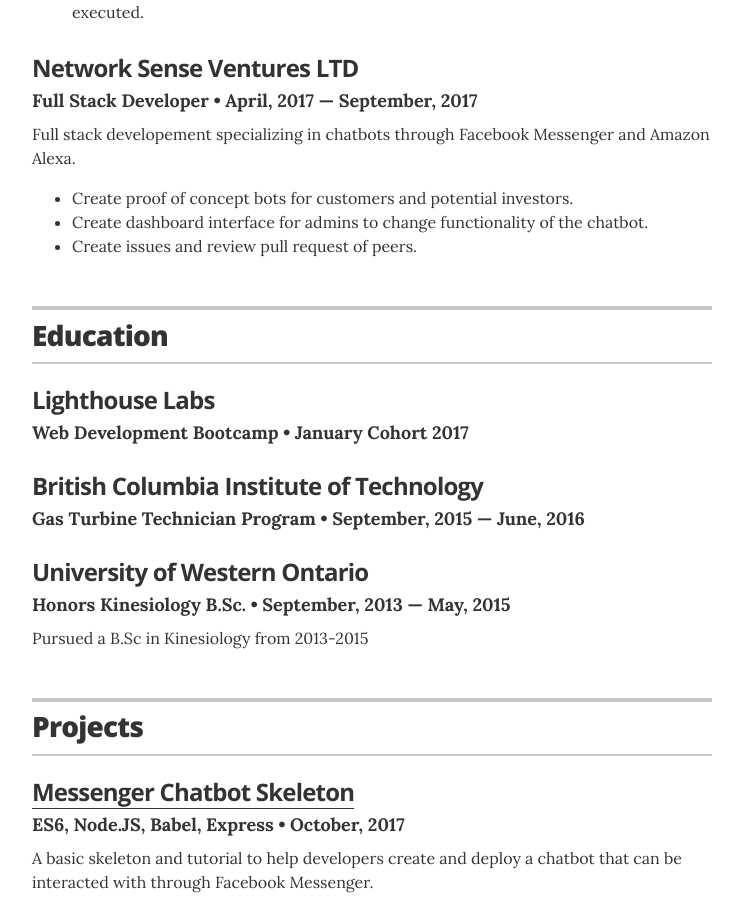
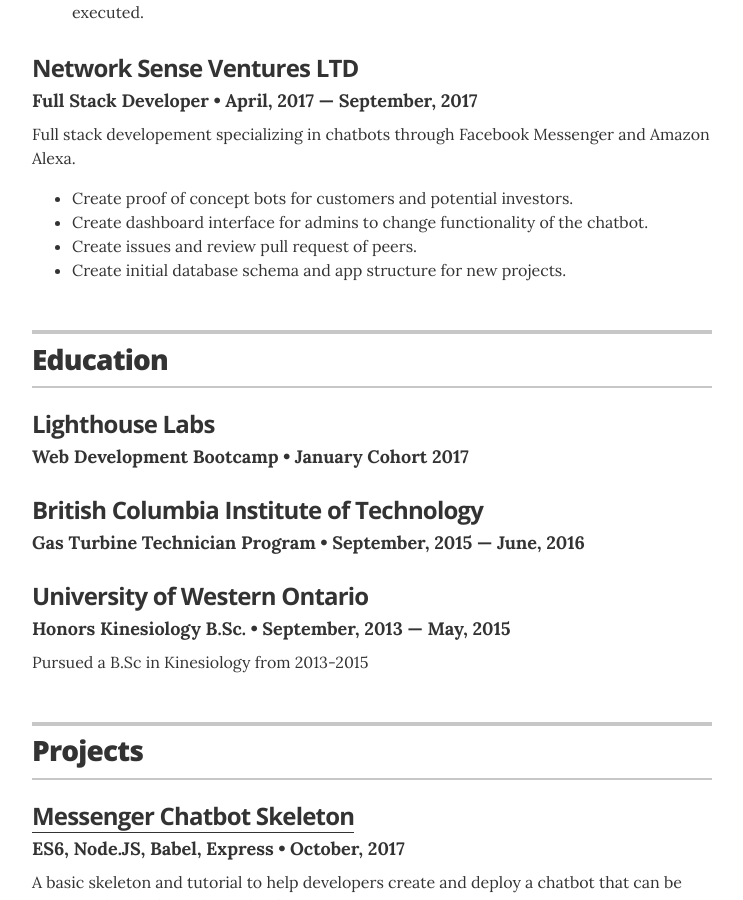
Before and after one commit to mprads/mprads.github.io, a Jekyll site: the page built from index.html, in a window 1280 px wide and 900 px high, scrolled down 861 px. Shown: the whole window, without its empty margins (268-1011 px from the left). Built offline with Jekyll 4.4.1, drawn with Linux system fonts in a browser that asks for light colours.

Commit message:
Added more description to job experience

```diff
--- a/_data/experience.yml
+++ b/_data/experience.yml
@@ -7,7 +7,7 @@
 - company: Network Sense Ventures LTD
   position: Full Stack Developer
   duration: April, 2017 &mdash; September, 2017
-  summary: Full stack developement specializing in chatbots through Facebook Messenger and Amazon Alexa. <ul class="resume-item-list"><li>Create proof of concept bots for customers and potential investors.</li><li>Create dashboard interface for admins to change functionality of the chatbot.</li><li>Create issues and review pull request of peers.</li></ul>
+  summary: Full stack developement specializing in chatbots through Facebook Messenger and Amazon Alexa. <ul class="resume-item-list"><li>Create proof of concept bots for customers and potential investors.</li><li>Create dashboard interface for admins to change functionality of the chatbot.</li><li>Create issues and review pull request of peers.</li><li>Create initial database schema and app structure for new projects.</li></ul>
 
 #- company: Arrow Equipment LTD
 #  position: Front Desk
```
